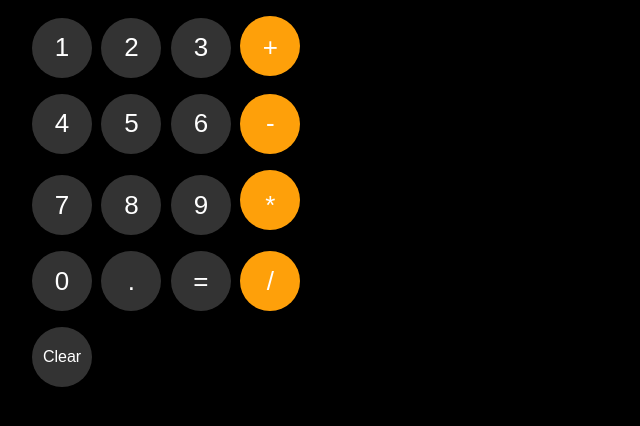
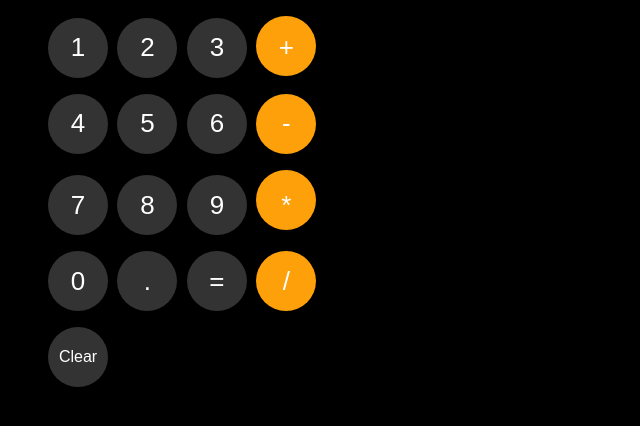
Before and after one commit to AyeshaSeemab93/Calculator-using-JavaScript, a plain HTML site: page index.html in a window 1280 px wide. Shown: the whole page, without its empty margins (0-640 px from the left). Drawn offline with Linux system fonts and the light colour scheme.

Commit message:
Make index.html main file

```diff
--- a/calculator.css
+++ b/calculator.css
@@ -1,12 +1,14 @@
 body{
-  margin-left: 2rem;
+  margin-left: 3rem;
   font-family: Arial, Helvetica, sans-serif;
   background-color: black;
 
-
+}
+h1{
+  color: white;
 }
 .calculations{
-  color: white;
+    color: white;
     font-size: 45px;
     margin-top: 15px;
     margin-bottom: 5px;
```
Also changed, not shown: index.html (renamed from calculator.html, +1 -1 lines).
